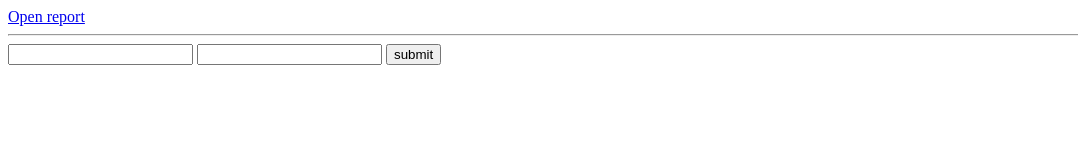
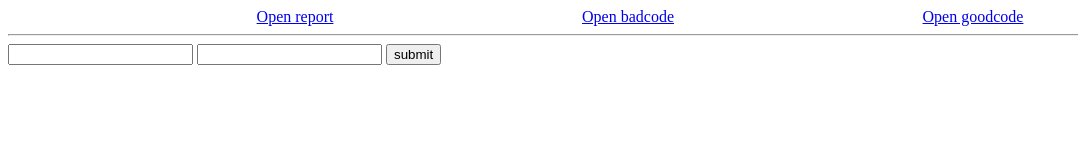
Before and after one commit to kotano-snippets/test-unipage, a plain HTML site: page docs/index.html in a window 1280 px wide. Shown: the whole page, without its empty margins (0-1078 px from the left). Drawn offline with Linux system fonts and the light colour scheme.

Commit message:
Add links to code

```diff
--- a/docs/index.html
+++ b/docs/index.html
@@ -4,16 +4,30 @@
     <meta charset="UTF-8" />
     <meta http-equiv="X-UA-Compatible" content="IE=edge" />
     <meta name="viewport" content="width=device-width, initial-scale=1.0" />
-    <title>Document</title>
+    <title>Unipage test report</title>
     <script defer src="index.js"></script>
+    <style>
+      header nav {
+        display: flex;
+        justify-content: space-evenly;
+      }
+    </style>
   </head>
   <body>
+    <header>
+      <nav>
         <a href="report.html">Open report</a>
+        <a href="https://github.com/kotano-snippets/test-unipage/blob/main/goodcode.js">Open badcode</a>
+        <a href="https://github.com/kotano-snippets/test-unipage/blob/main/goodcode.js">Open goodcode</a>
+      </nav>
+    </header>
     <hr />
+    <main>
       <form>
         <input type="text" name="username" id="username" />
         <input type="text" name="password" id="password" />
         <input type="submit" value="submit">
       </form>
+    </main>
   </body>
 </html>
```
Lines whose indentation alone changed are shown as unchanged.
